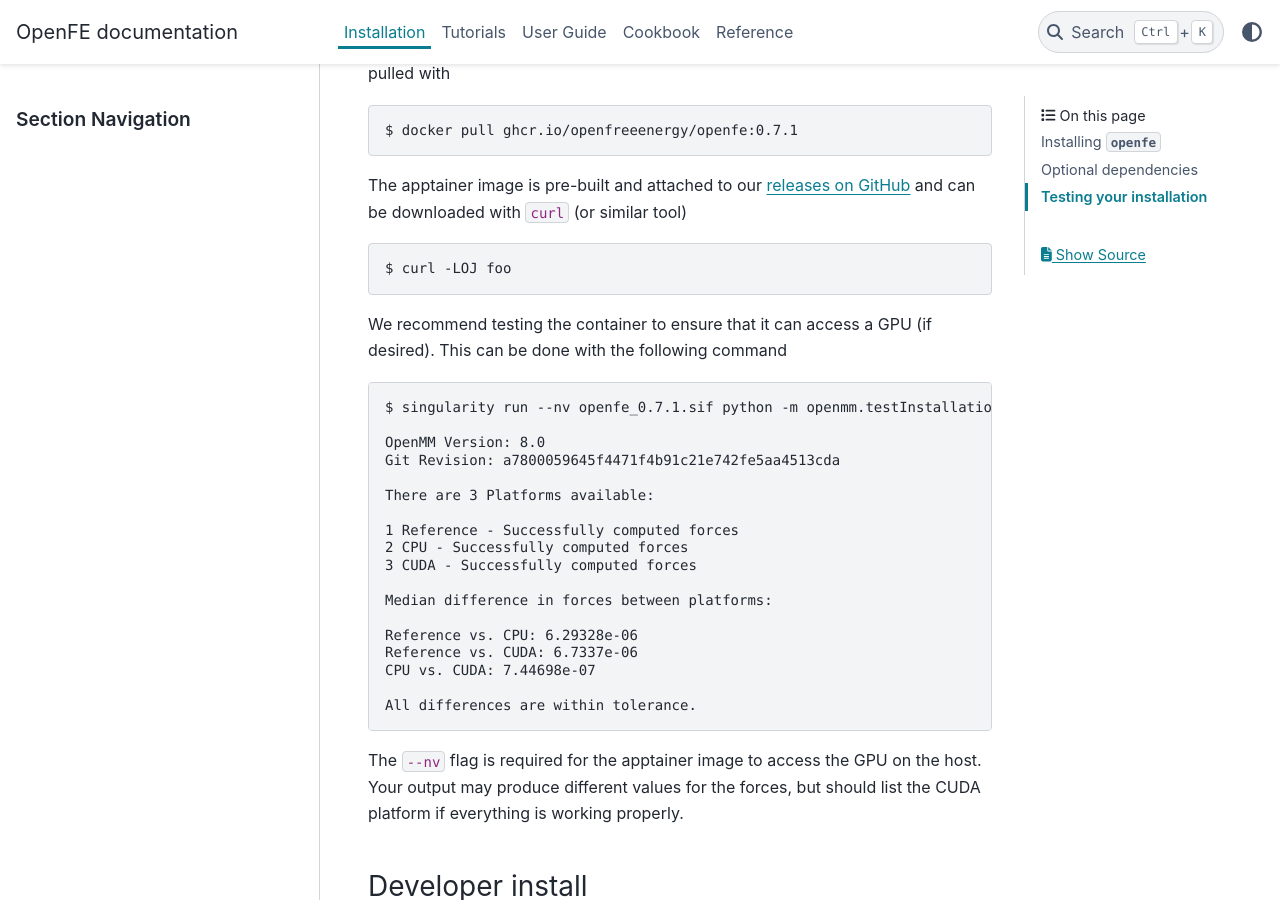
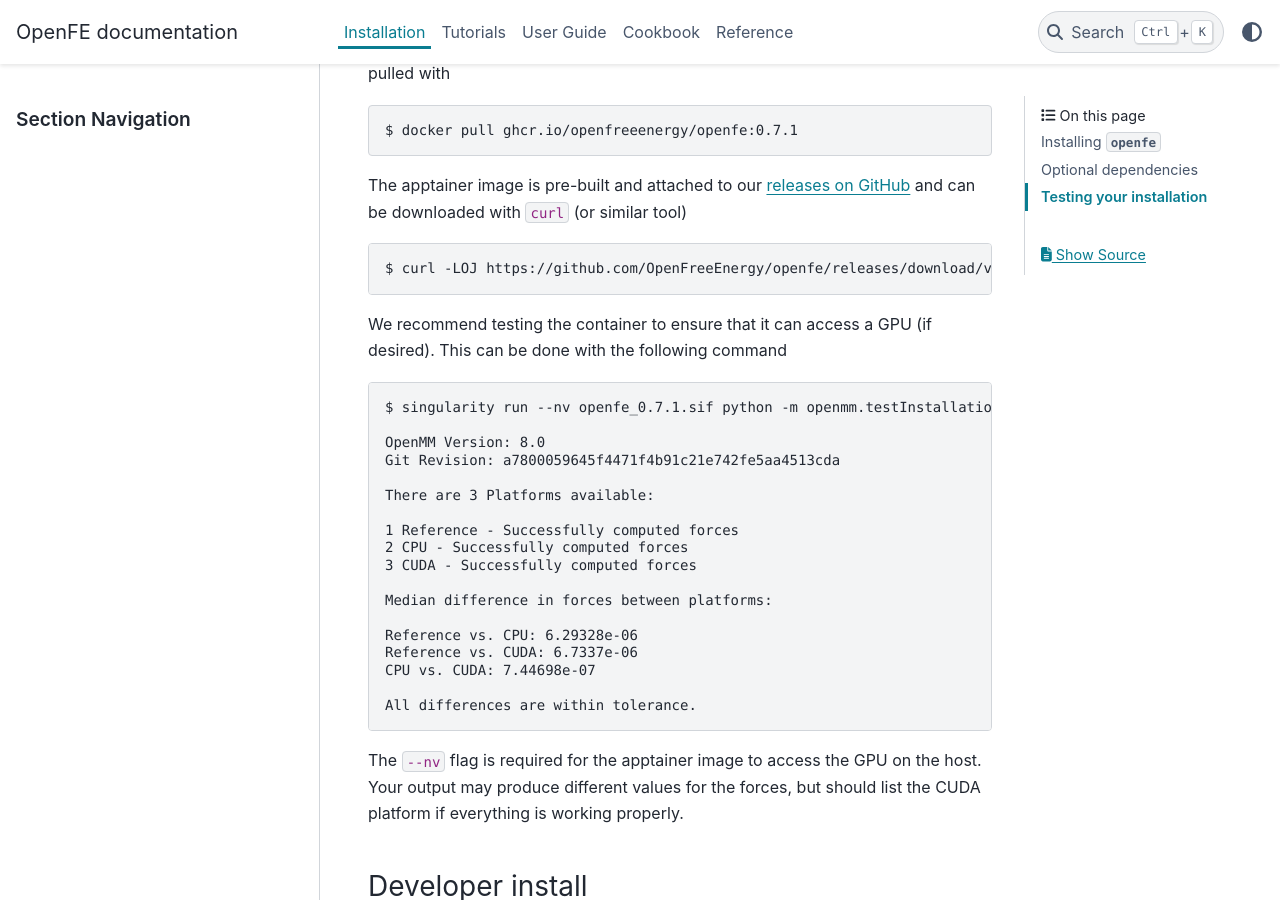
Before and after one commit to OpenFreeEnergy/openfe, a Sphinx documentation site: the page built from docs/installation.rst, in a window 1280 px wide and 900 px high, scrolled down 1186 px. Built offline with Sphinx 7.4.7 and the PyData theme 0.15.4, drawn with Linux system fonts in a browser that asks for light colours.

Commit message:
add url for container download

```diff
--- a/docs/installation.rst
+++ b/docs/installation.rst
@@ -55,7 +55,7 @@
 
 The apptainer image is pre-built and attached to our `releases on GitHub <https://github.com/OpenFreeEnergy/openfe/releases>`_ and can be downloaded with ``curl`` (or similar tool) ::
 
-  $ curl -LOJ foo
+  $ curl -LOJ https://github.com/OpenFreeEnergy/openfe/releases/download/v0.7.1/openfe_0.7.1.sif
 
 We recommend testing the container to ensure that it can access a GPU (if desired).
 This can be done with the following command ::
```
